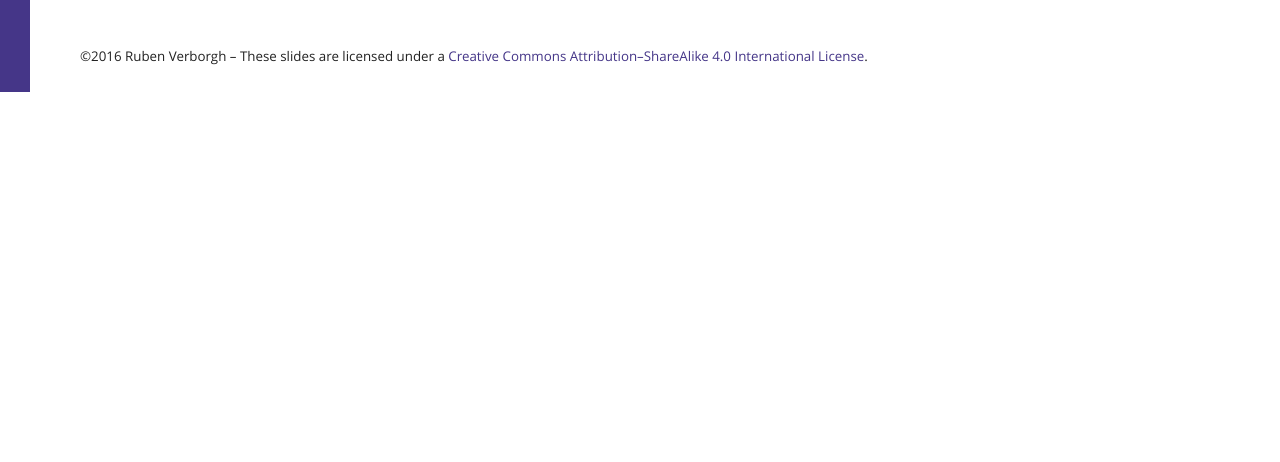
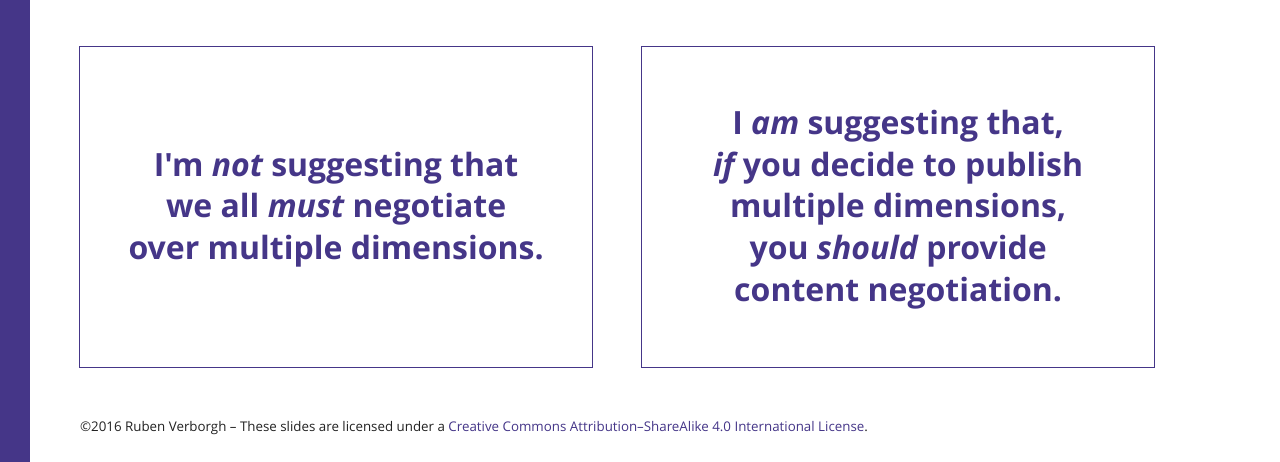
Before and after one commit to RubenVerborgh/SDSVoc-2016, a website: page index.html in a window 1280 px wide. Shown: the part 6980-7442 px from the top of the page. Before the commit the page ends 7072 px from the top, so only its background shows below. Drawn offline with Linux system fonts and the light colour scheme.

Commit message:
Explain role of conneg.

```diff
--- a/index.html
+++ b/index.html
@@ -588,6 +588,22 @@ Content-Language: en
     </ul>
   </div>
 
+  <div class="slide" id="no-obligation">
+    <h2 class="shout">
+      I'm <em>not</em> suggesting that<br>
+      we all <em>must</em> negotiate<br>
+      over multiple dimensions.
+    </h2>
+  </div>
+
+  <div class="slide" id="use-conneg">
+    <h2 class="shout">
+      I <em>am</em> suggesting that,<br>
+      <span class="next"><em>if</em> you decide to publish multiple dimensions,<br></span>
+      <span class="next">you <em>should</em> provide<br> content negotiation.</span>
+    </h2>
+  </div>
+
   <footer>
     <p class="badge"><a href="https://github.com/RubenVerborgh/SDSVoc-2016">Fork me on Github</a></p>
     <p>©2016 Ruben Verborgh – These slides are licensed under a <a rel="license" href="http://creativecommons.org/licenses/by-sa/4.0/">Creative Commons Attribution–ShareAlike 4.0 International License</a>.</p>
```
